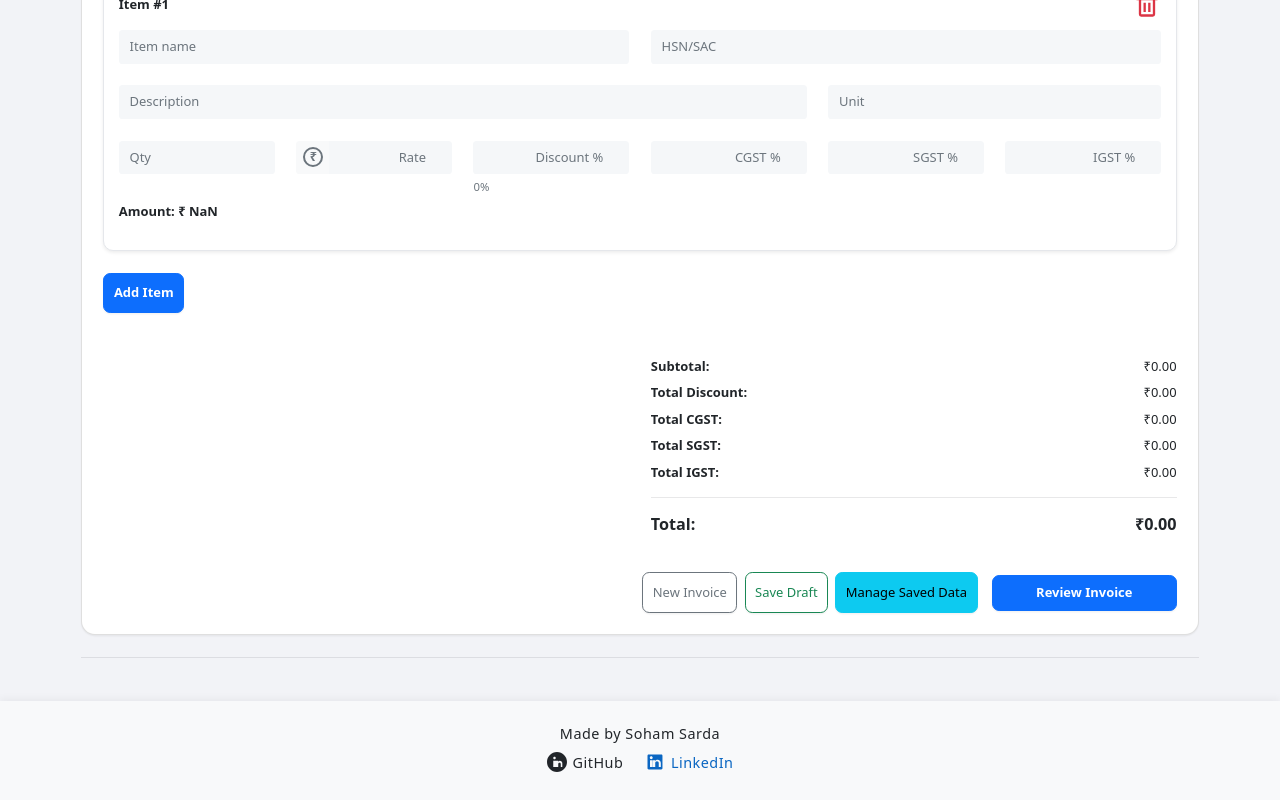
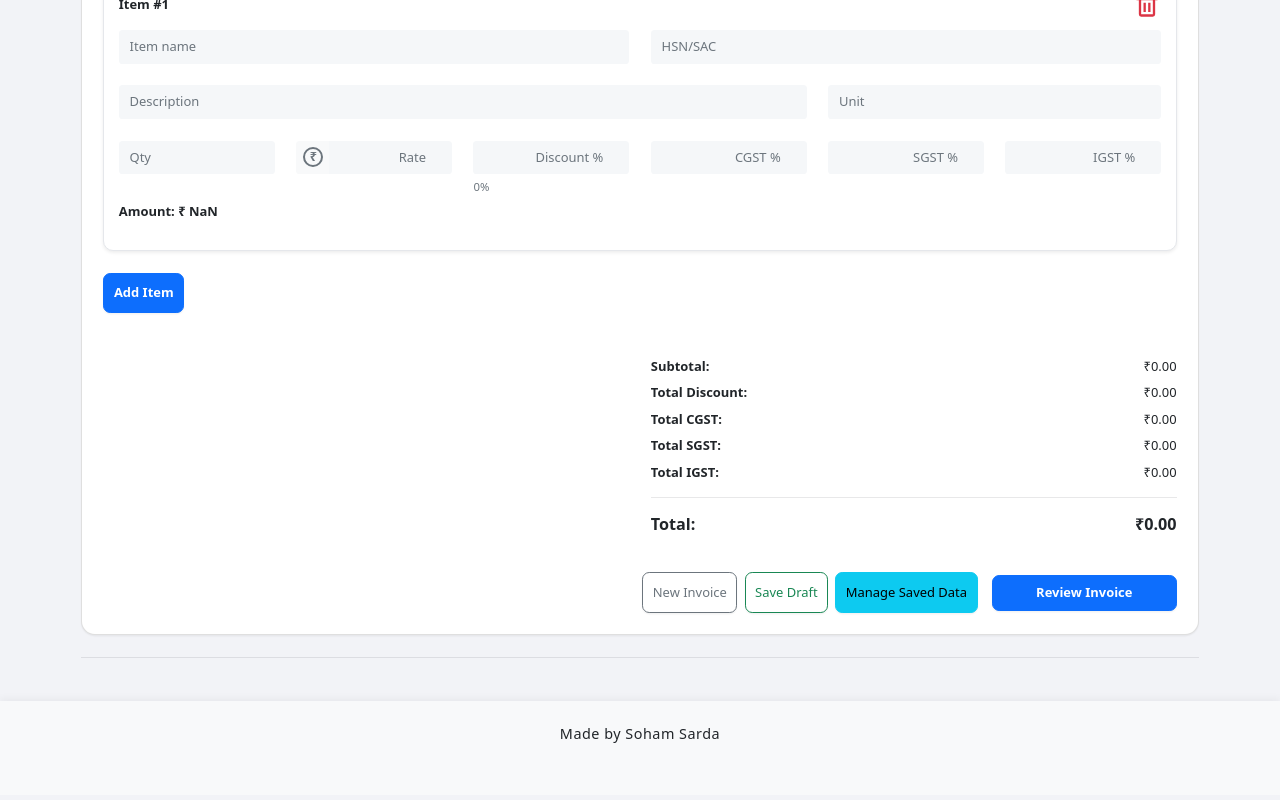
Before and after one commit to sohamsarda/invoice-gst-generator, a React (Create React App) app: page / in a window 1280 px wide. Shown: the part 1310-2110 px from the top of the page. Built offline with nearby package versions, Linux system fonts and the light colour scheme; the HTML template or start-up script is replaced by a standard one.

Commit message:
Update App.js

```diff
--- a/src/App.js
+++ b/src/App.js
@@ -36,7 +36,6 @@ class App extends Component {
               Made by Soham Sarda
             </span>
             <div>
-
               <a
                 href="https://github.com/sohamsarda"
                 target="_blank"
@@ -51,10 +50,7 @@ class App extends Component {
                   alignItems: 'center'
                 }}
               >
-                <svg height="20" width="20" viewBox="0 0 16 16" fill="#212529" style={{ marginRight: 6 }}>
-                  <path d="M8 0C3.58 0 0 3.58 0 8c0 4.42 3.58 8 8 8s8-3.58 8-8c0-4.42-3.58-8-8-8zm-1 12H5V7h2v5zm-1-6.25C5.45 5.75 5 5.3 5 4.75S5.45 3.75 6 3.75 7 4.2 7 4.75 6.55 5.75 6 5.75zm7 6.25h-2V9.5c0-.55-.45-1-1-1s-1 .45-1 1V12H7V7h2v.75c.28-.45.78-.75 1.25-.75 1.1 0 2 .9 2 2V12z"/>
-                </svg>
-                GitHub
+                <ion-icon name="logo-github" style={{ fontSize: 24 }}></ion-icon>
               </a>
               <a
                 href="https://www.linkedin.com/in/soham-sarda-a54053243/"
@@ -69,13 +65,10 @@ class App extends Component {
                   alignItems: 'center'
                 }}
               >
-                <svg height="20" width="20" viewBox="0 0 512 512" fill="#0a66c2" style={{ marginRight: 6 }}>
-                  <path d="M417.2 64H94.8C78.6 64 64 78.6 64 94.8v322.4C64 433.4 78.6 448 94.8 448h322.4c16.2 0 29.8-14.6 29.8-30.8V94.8C448 78.6 433.4 64 417.2 64zM192 384h-64V208h64v176zm-32-200c-20.8 0-37.6-16.8-37.6-37.6S139.2 108.8 160 108.8s37.6 16.8 37.6 37.6S180.8 184 160 184zm256 200h-64V280c0-24.8-20.2-45-45-45s-45 20.2-45 45v104h-64V208h64v24.8c13.6-19.2 36.8-32.8 61.6-32.8 44.8 0 81.4 36.6 81.4 81.4V384z"/>
-                </svg>
-                LinkedIn
+                <ion-icon name="logo-linkedin" style={{ fontSize: 24 }}></ion-icon>
               </a>
+            </div>
 
-            </div>
           </div>
         </footer>
       </div>
```
